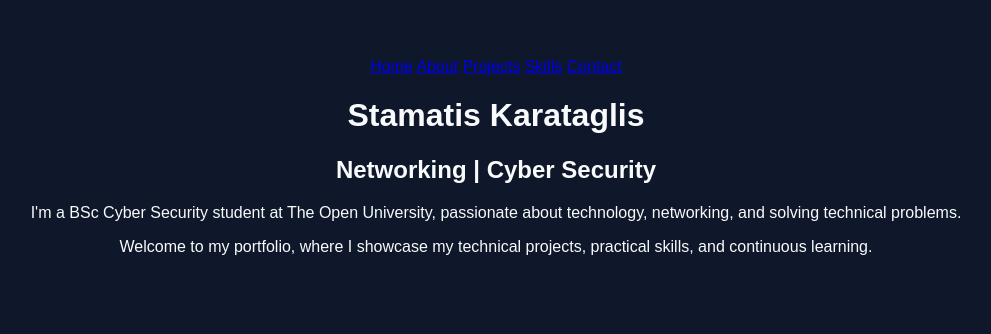
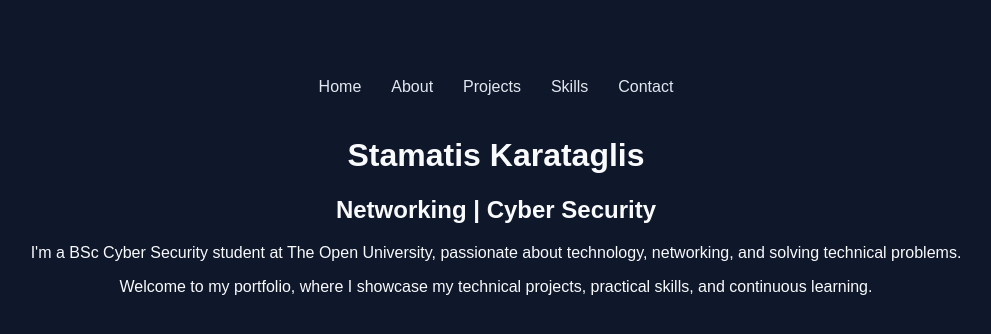
Before and after one commit to skarat05/portfolio, a plain HTML site: page index.html in a window 1280 px wide. Shown: the whole page, without its empty margins (144-1135 px from the left). Drawn offline with Linux system fonts and the light colour scheme.

Commit message:
Add navigation menu styles to style.css

```diff
--- a/style.css
+++ b/style.css
@@ -6,3 +6,24 @@
     text-align: center;
     padding: 50px;
 }
+
+/* Navigation menu */
+
+nav {
+    display: flex;
+    justify-content: center;
+    gap: 30px;
+    padding: 20px;
+}
+
+nav a {
+    color: #e2e8f0;
+    text-decoration: none;
+    font-size: 16px;
+    font-weight: 500;
+    transition: color 0.3s ease;
+}
+
+nav a:hover {
+    color: #2dd4bf;
+}
```
